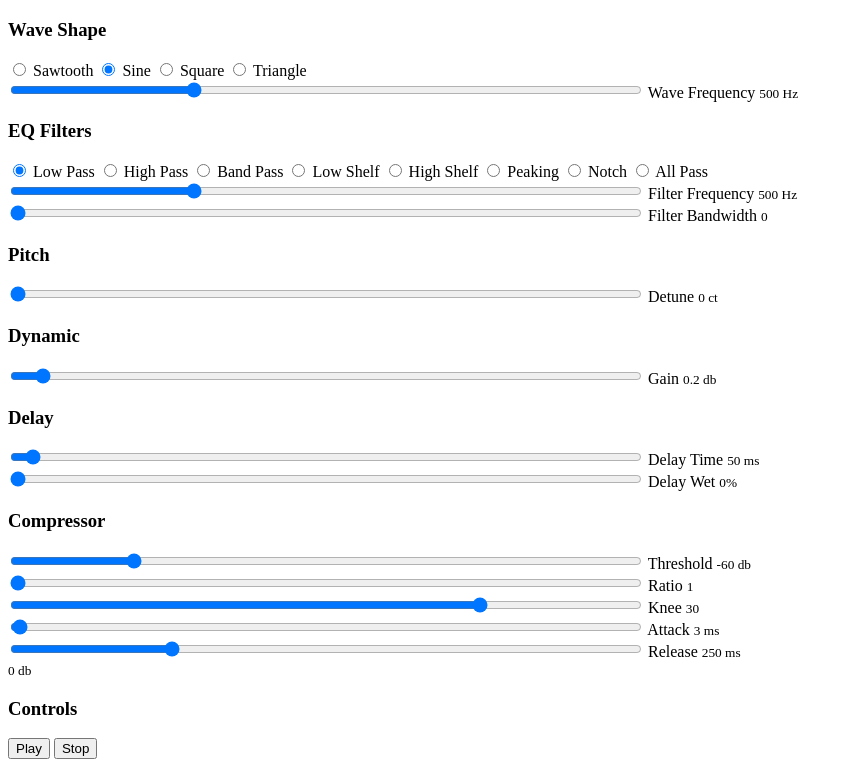
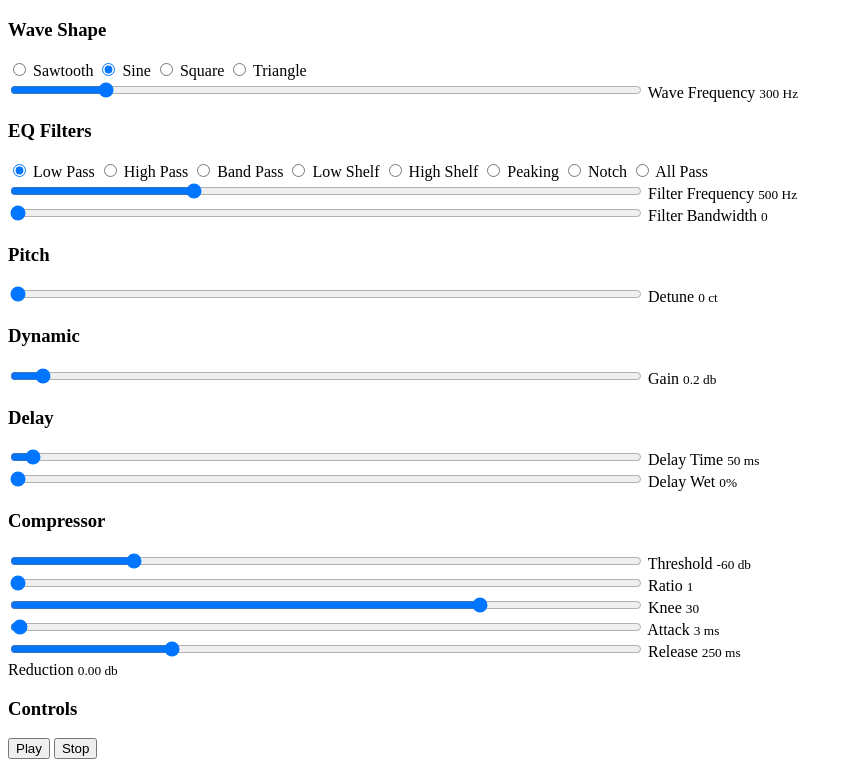
Before and after one commit to l0rdcafe/webaudio-demo, a plain HTML site: page index.html in a window 1280 px wide. Both pictures are taken after a click on the button "Play". Shown: the part 61-828 px from the top of the page, without its empty margins (0-853 px from the left). Drawn offline with Linux system fonts and the light colour scheme.

Commit message:
add compression reduction

```diff
--- a/index.html
+++ b/index.html
@@ -24,11 +24,11 @@
       min="100"
       max="1500"
       name="wave-frequency"
-      value="500"
+      value="300"
       style="width: 50%"
     />
     <label for="wave-frequency">Wave Frequency</label>
-    <small id="wave-freq">500 Hz</small>
+    <small id="wave-freq">300 Hz</small>
     <br />
     <h3>EQ Filters</h3>
     <input
@@ -190,6 +190,7 @@
     <label for="compressor-release">Release</label>
     <small id="comp-release">250 ms</small>
     <br />
+    <label>Reduction</label>
     <small id="comp-reduction">0 db</small>
     <h3>Controls</h3>
     <button id="play">Play</button>
--- a/main.js
+++ b/main.js
@@ -41,11 +41,17 @@ document.addEventListener("DOMContentLoaded", () => {
   const compKnee = document.getElementById("comp-knee");
   const compAttack = document.getElementById("comp-attack");
   const compRelease = document.getElementById("comp-release");
+  const compReduction = document.getElementById("comp-reduction");
 
   function stopOscillator() {
     if (osc != null) {
       osc.stop();
     }
+  }
+
+  function reductionMeter() {
+    compReduction.innerHTML = `${compressor.reduction.toFixed(2)} db`;
+    requestAnimationFrame(reductionMeter);
   }
 
   const waveShapes = document.querySelectorAll('input[name="wave"]');
@@ -188,6 +194,7 @@ document.addEventListener("DOMContentLoaded", () => {
     // compressor to output
     compressor.connect(audioCtx.destination);
     osc.start(audioCtx.currentTime);
+    reductionMeter();
   });
 
   stop.addEventListener("click", stopOscillator);
```
